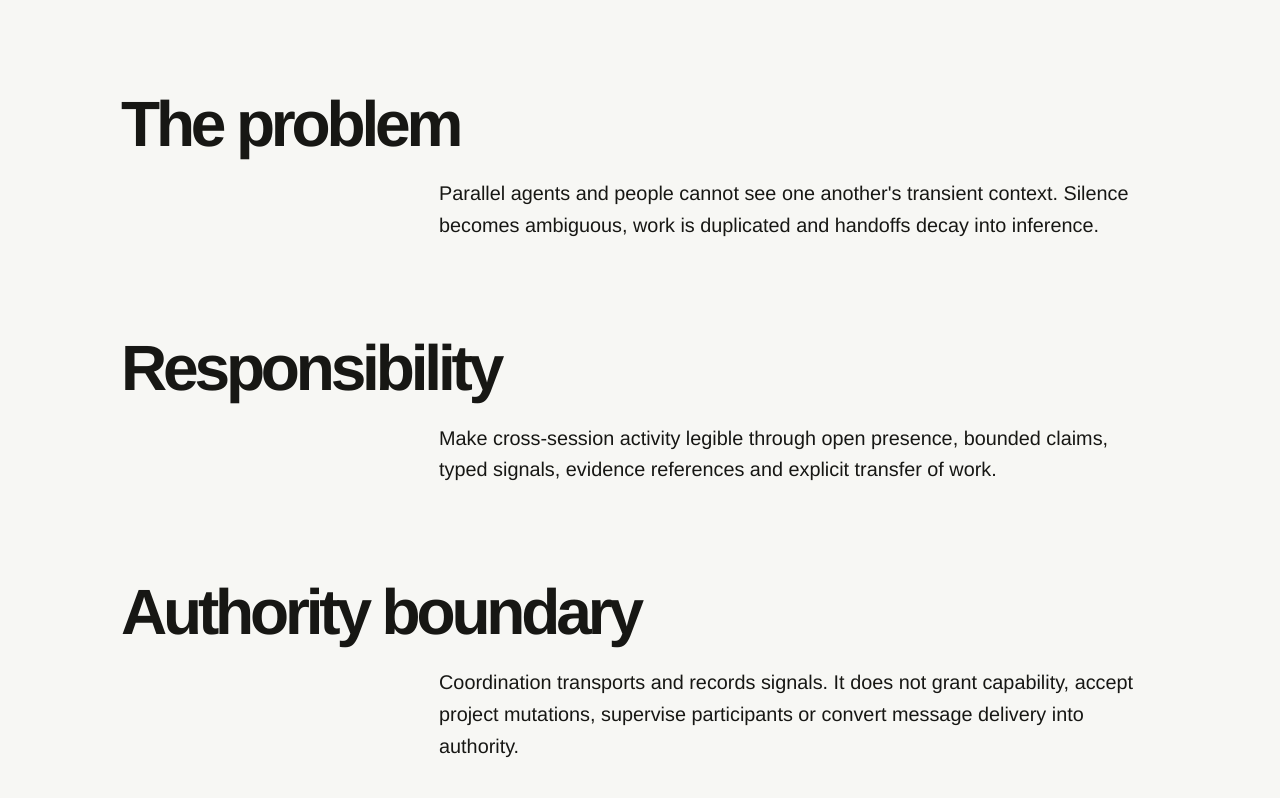
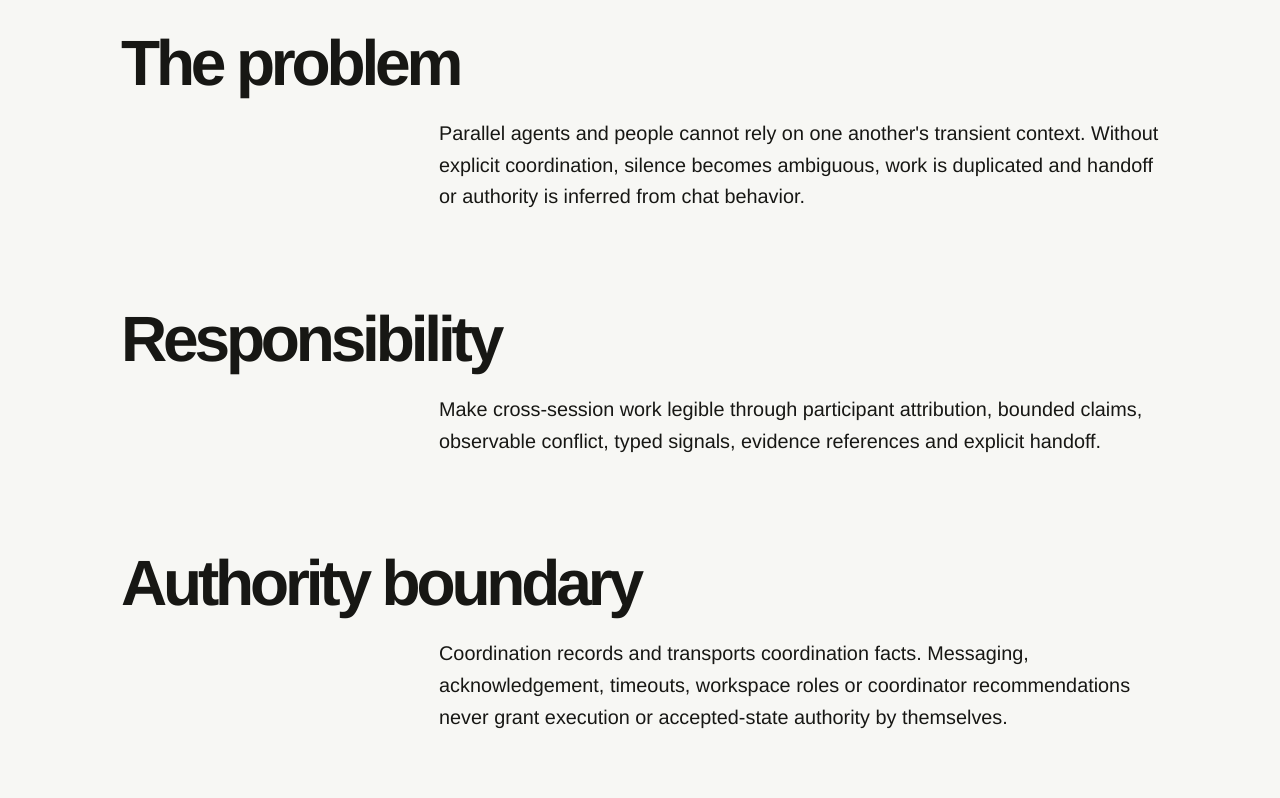
Before and after one commit to nomed/nomed.github.io, a Next.js app: page /system/coordination in a window 1280 px wide. Shown: the part 1202-2000 px from the top of the page. Built offline with nearby package versions, Linux system fonts and the light colour scheme.

Commit message:
Align Yukh Coordination deep dive with replaceable workspace model

```diff
--- a/app/system/coordination/page.tsx
+++ b/app/system/coordination/page.tsx
@@ -3,7 +3,7 @@ import { SystemDeepDive } from "../../components/SystemDeepDive";
 
 export const metadata: Metadata = {
   title: "Yukh Coordination — Nomed",
-  description: "The cross-session coordination boundary of the Yukh system.",
+  description: "The current Yukh coordination-kernel implementation and its replaceable transport/workspace boundary.",
 };
 
 export default function YukhCoordinationPage() {
@@ -12,22 +12,22 @@ export default function YukhCoordinationPage() {
       component="coordination"
       index="03.3"
       label="Yukh system / Coordination"
-      title="A shared room for work that happens in separate minds."
-      lede="Sessions are isolated. Delivery is not. Coordination provides a neutral channel for ownership, questions, evidence, review and explicit handoff."
+      title="Coordination without invisible orchestration."
+      lede="Sessions, hosts and human workspaces are replaceable. Yukh Coordination is the current implementation of the claims, conflict, handoff, attribution and replay semantics that must remain visible across them."
       accent="#93B800"
-      status="preparation evidence complete. The protocol, security boundaries and reproducible OCI evidence exist, but there is no public or live runtime and the project is not production-ready."
-      problem={<p>Parallel agents and people cannot see one another&apos;s transient context. Silence becomes ambiguous, work is duplicated and handoffs decay into inference.</p>}
-      responsibility={<p>Make cross-session activity legible through open presence, bounded claims, typed signals, evidence references and explicit transfer of work.</p>}
-      boundary={<p>Coordination transports and records signals. It does not grant capability, accept project mutations, supervise participants or convert message delivery into authority.</p>}
+      status="preparation evidence complete. Protocol, security-boundary and reproducible runtime preparation evidence exists, but there is no public/live runtime qualification and the project is not production-ready."
+      problem={<p>Parallel agents and people cannot rely on one another&apos;s transient context. Without explicit coordination, silence becomes ambiguous, work is duplicated and handoff or authority is inferred from chat behavior.</p>}
+      responsibility={<p>Make cross-session work legible through participant attribution, bounded claims, observable conflict, typed signals, evidence references and explicit handoff.</p>}
+      boundary={<p>Coordination records and transports coordination facts. Messaging, acknowledgement, timeouts, workspace roles or coordinator recommendations never grant execution or accepted-state authority by themselves.</p>}
       contracts={[
-        { name: "Presence", description: "who is active, idle, blocked or gone." },
-        { name: "Claims", description: "which bounded outcome a participant currently owns." },
-        { name: "Signals", description: "progress, question, answer, review request and verdict." },
-        { name: "Evidence", description: "immutable references to commits, runs, fixtures and decisions." },
-        { name: "Handoffs", description: "explicit transfer without guessing from silence or elapsed time." },
+        { name: "Presence", description: "which participant is active, idle, blocked or gone without making presence authoritative." },
+        { name: "Claims", description: "which bounded work a participant currently claims, including observable concurrent conflict." },
+        { name: "Signals", description: "progress, question, answer, review request and verdict as typed coordination events." },
+        { name: "Evidence refs", description: "portable references to commits, runs, fixtures and decisions rather than private reasoning." },
+        { name: "Handoffs", description: "explicit transfer with accepted boundaries instead of guessing from silence or elapsed time." },
       ]}
-      interactions={<p>Projects supplies durable delivery context. MCP supplies governed capabilities and execution evidence. Coordination connects participants to those systems without becoming either one.</p>}
-      direction={<p>Authorize and qualify publication and a live runtime separately, then complete the end-to-end multi-session proof. Preparation and protocol conformance remain independent from deployment readiness.</p>}
+      interactions={<p>Accepted-state implementations provide reviewed delivery context. MCP supplies capability/evidence semantics. Buzz, Matrix, IDEs or other human-agent workspaces may become replaceable interaction surfaces, but they must not redefine Yukh claims, authority or handoff semantics.</p>}
+      direction={<p>Keep the semantic kernel small while qualifying external workspace and transport surfaces. Publication/live runtime qualification remains separate from protocol correctness, and replacing UI or messaging machinery should not require changing Yukh-visible coordination contracts.</p>}
       documentation="https://github.com/nomed/yukh-coordination/blob/main/PROTOCOL.md"
       documentationName="Yukh Coordination protocol"
       repository="https://github.com/nomed/yukh-coordination"
```
